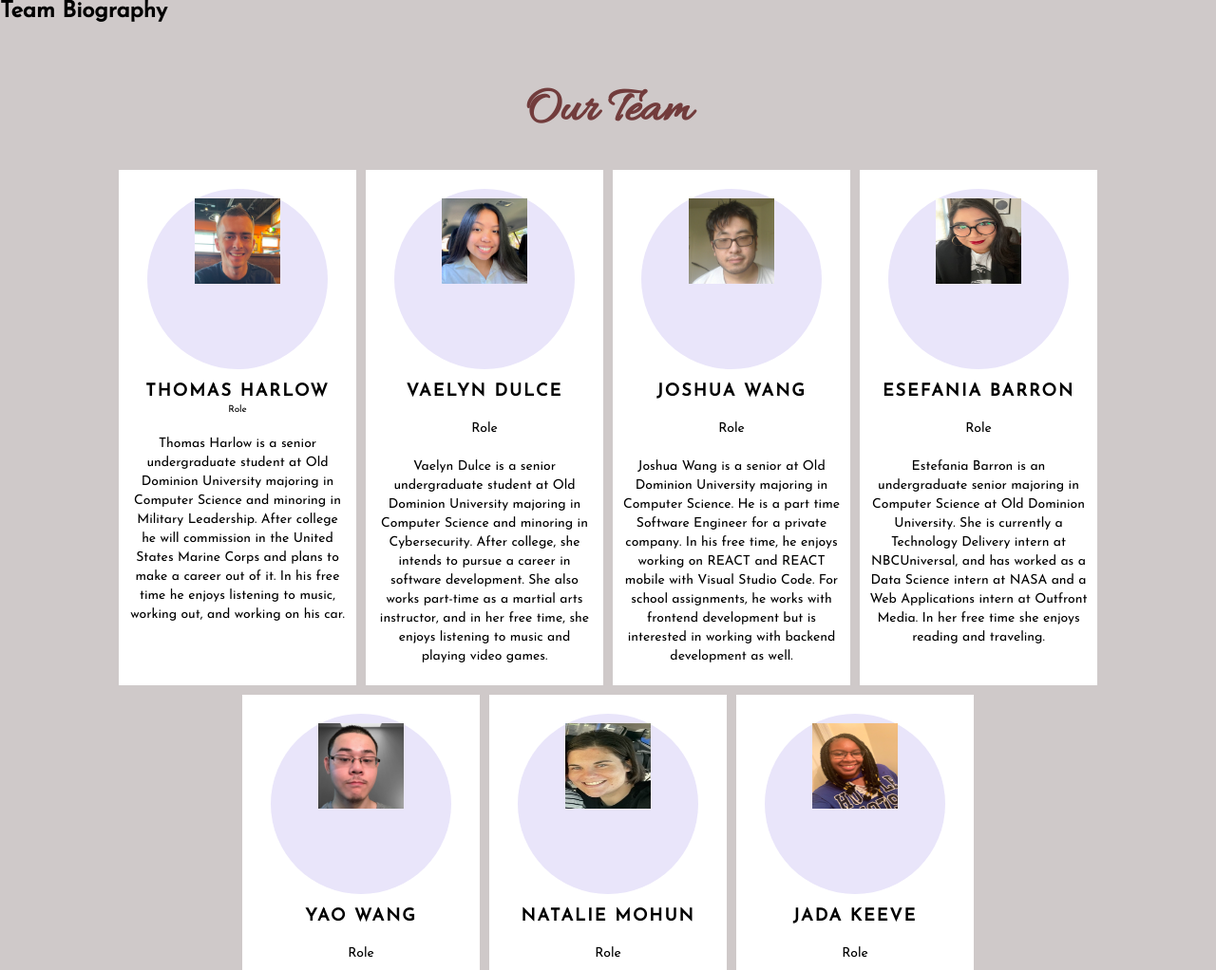
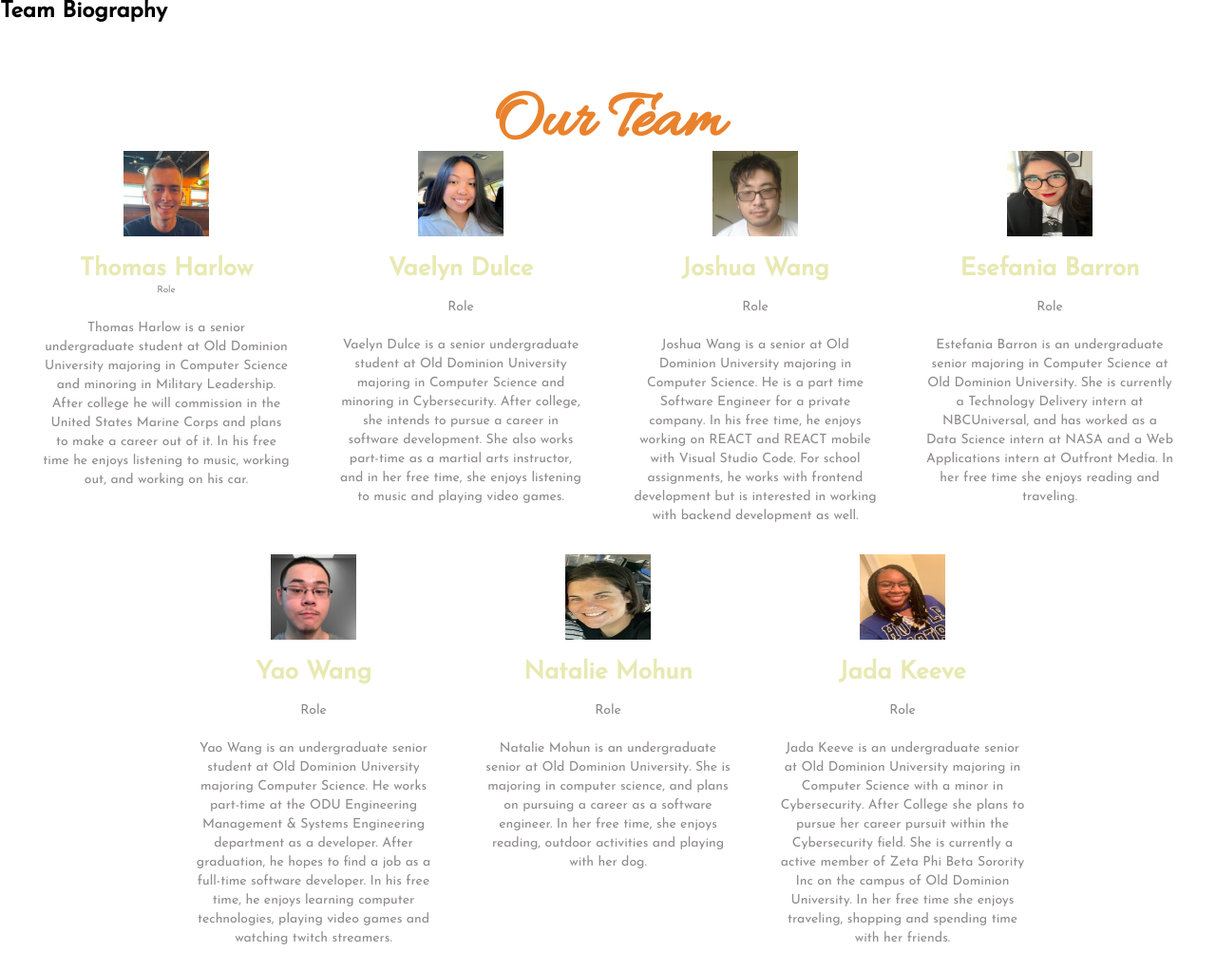
Before and after one commit to vdulc001/2022-Fall-CS410-GOLD, a plain HTML site: page TeamBiography.html in a window 1280 px wide. Shown: the top 1022 px of the page at 95% size. Drawn offline with Linux system fonts and the light colour scheme.

Commit message:
messing around with styling

```diff
--- a/TeamBiography.html
+++ b/TeamBiography.html
@@ -3,7 +3,7 @@
 
   <head>
     <meta charset="utf-8"/>
-    <title>Team Biography</title>
+    <!-- <title>Team Biography</title> -->
     <link rel="stylesheet" href="style.css" />
   </head>
 
--- a/style.css
+++ b/style.css
@@ -7,7 +7,7 @@
 }
 
 body{
-  background: #cfc9c9;
+  background: #fffffff3;
   font-family: 'Josefin Sans', sans-serif;
 }
 
@@ -18,10 +18,10 @@ body{
 
 .wrapper h1{
   font-family: 'Allura', cursive;
-  font-size: 52px;
+  font-size: 72px;
   margin-bottom: 25px;
   text-align: center;
-  color: rgb(114, 60, 60);
+  color: rgb(233, 130, 45);
 }
 
 .team{
@@ -32,29 +32,31 @@ body{
 }
 
 .team .team_member{
-  width: 250px;
+  /*width: 250px;
   margin: 5px;
   background: #fff;
   padding: 20px 10px;
-  /* background: #fff;
+  */
+  background: #fff;
   margin: 5px;
   margin-bottom: 50px;
   width: 300px;
   padding: 20px;
   line-height: 20px;
   color: #8e8b8b;
-  position: relative; */
+  position: relative;
 }
 
 .team .team_member h3{
-  text-transform: uppercase;
+  /*text-transform: uppercase;
   font-size: 18px;
   line-height: 18px;
   letter-spacing: 2px;
-  margin: 15px 0 0px;
-  /* color: #e8e9b2;
+  margin: 15px 0 0px;*/
+
+  color: #e8e9b2;
   font-size: 26px;
-  margin-top: 50px; */
+  margin-top: 50px;
 }
 
 .team .team_member span{
@@ -75,7 +77,7 @@ body{
 }
 
 .team .team_member .team_img{
-  background: #e9e5fa;
+  /*background: #e9e5fa;
   max-width: 190px;
   width: 100%;
   height: 190px;
@@ -83,15 +85,16 @@ body{
   border-radius: 50%;
   padding: 5px;
   position: relative;
-  cursor: pointer;
-  /* position: absolute;
+  cursor: pointer;*/
+
+  position: absolute;
   top: -50px;
   left: 50%;
   transform: translateX(-50%);
   width: 100px;
   height: 100px;
   border-radius: 50%;
-  background: #fff; */
+  background: #fff;
 }
 
 .team .team_member .team_img img{
```
